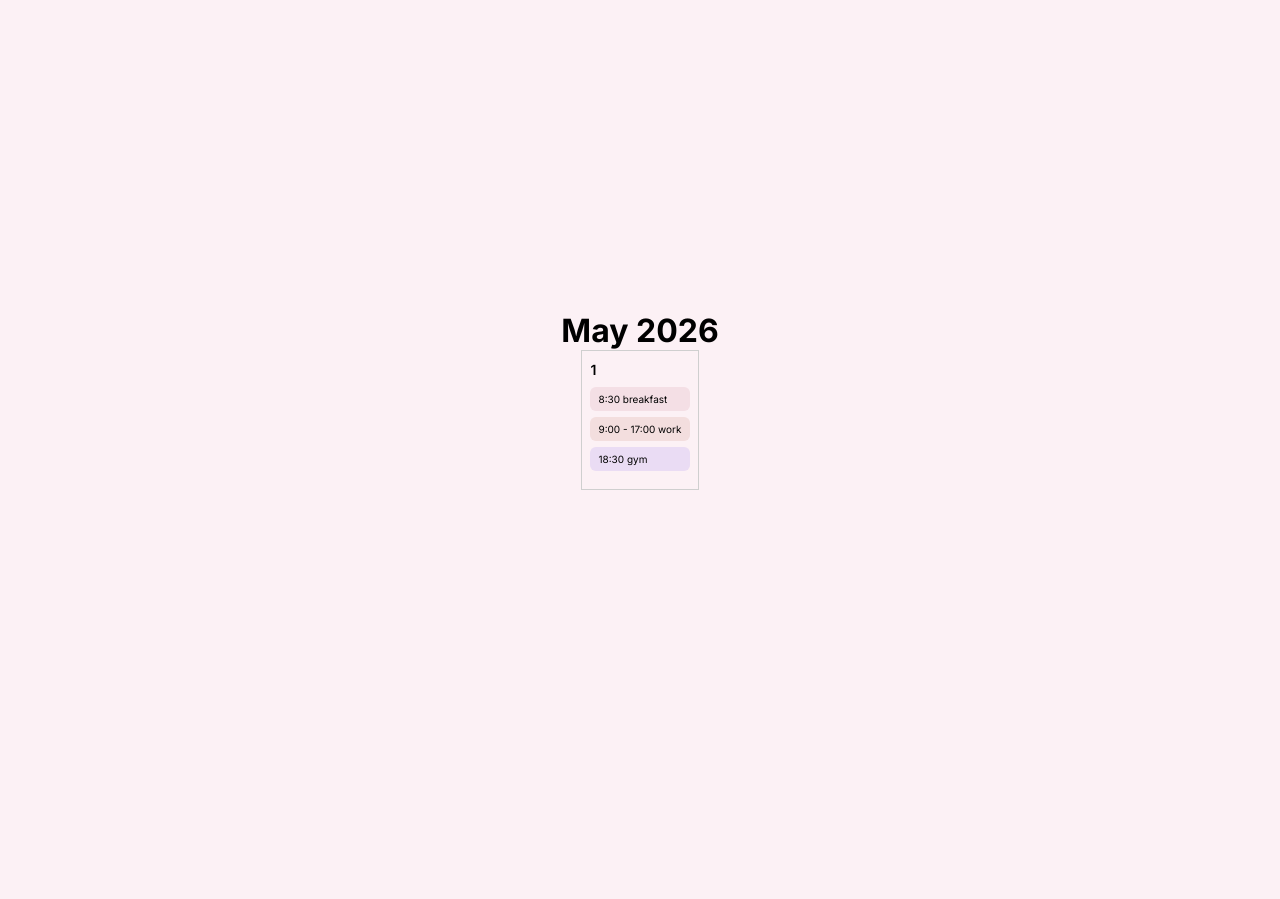
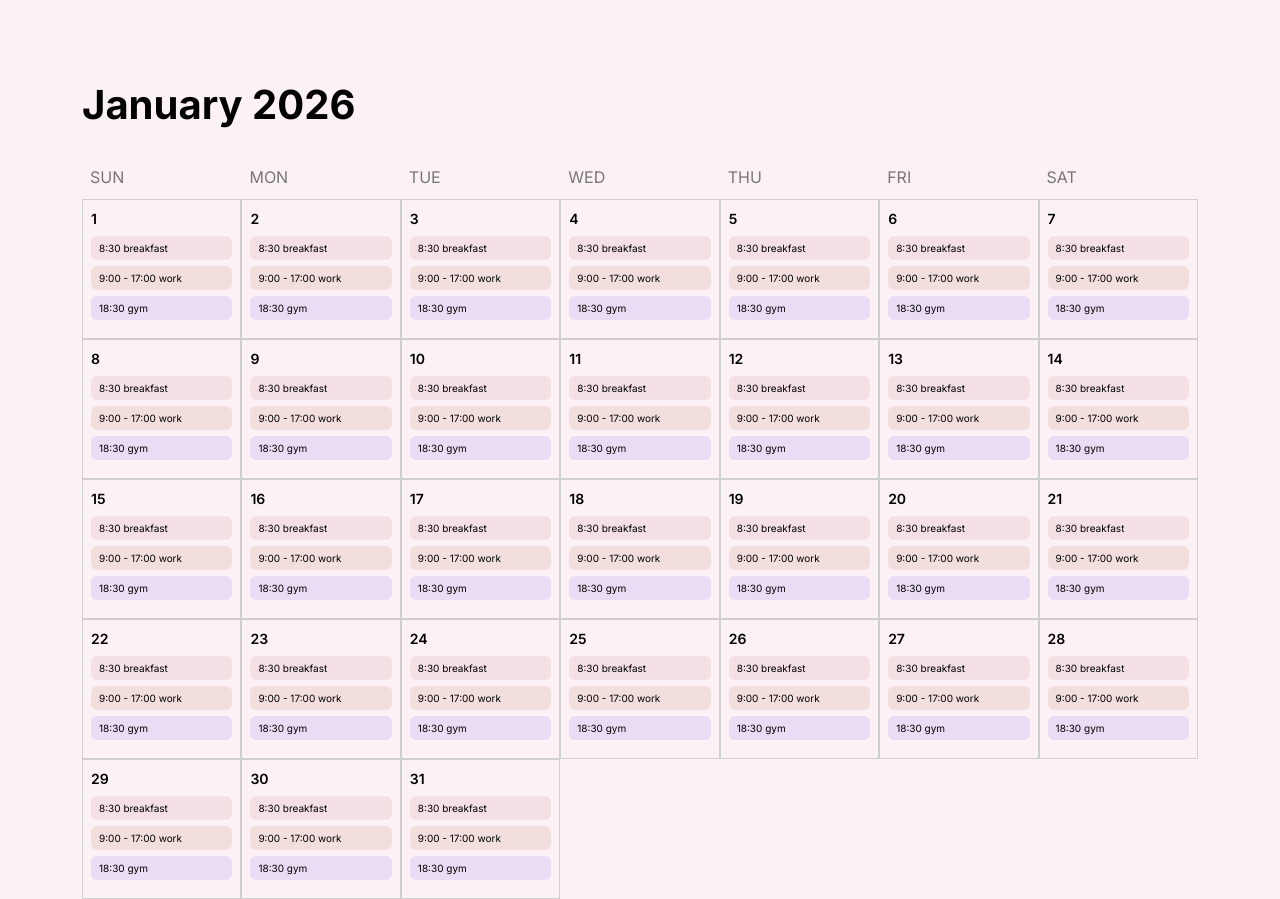
Before and after one commit to jheni1e/monthly-review, a React (Vite) app in the folder front/monthly-review/: page / in a window 1280 px wide. Before the commit the page ends 800 px from the top, so only its background shows below. Built offline with nearby package versions, Linux system fonts and the light colour scheme.

Commit message:
first version of the monthly calendar

```diff
--- a/front/monthly-review/src/App.jsx
+++ b/front/monthly-review/src/App.jsx
@@ -1,16 +1,12 @@
-import './App.css'
-import DayCell from './components/DayCell'
-import { mockEvents } from './mocks/mockEvents'
+import "./App.css";
+import MonthlyCalendar from "./components/MonthlyCalendar";
 
 function App() {
   return (
     <>
-    <div style={{ display: "flex", justifyContent: "center", alignItems: "center", height: "100vh", flexDirection: "column" }}>
-      <h1>May 2026</h1>
-      <DayCell day={1} events={mockEvents} />
-    </div>
+      <MonthlyCalendar />
     </>
-  )
+  );
 }
 
-export default App
+export default App;
--- /dev/null
+++ b/front/monthly-review/src/components/MonthlyCalendar/index.css
@@ -0,0 +1,47 @@
+.calendar-container {
+  width: 95%;
+  height: 100vh;
+  margin: 30px auto;
+  padding: 50px;
+}
+
+.calendar-header {
+  display: flex;
+  justify-content: space-between;
+  margin-bottom: 30px;
+}
+
+.calendar-header h1 {
+  font-size: 2.5rem;
+}
+
+.actions {
+  display: flex;
+  gap: 12px;
+}
+
+.actions button {
+  background: black;
+  color: white;
+  border: none;
+  padding: 10px 24px;
+  border-radius: 999px;
+  cursor: pointer;
+}
+
+.weekdays {
+  display: grid;
+  grid-template-columns: repeat(7, 1fr);
+  margin-bottom: 4px;
+}
+
+.weekdays span {
+  font-size: 1rem;
+  color: #777;
+  padding: 8px;
+}
+
+.calendar-grid {
+  display: grid;
+  grid-template-columns: repeat(7, 1fr);
+}
--- /dev/null
+++ b/front/monthly-review/src/components/MonthlyCalendar/index.jsx
@@ -0,0 +1,31 @@
+import DayCell from "../DayCell";
+import { mockEvents } from "../../mocks/mockEvents";
+import "./index.css";
+
+export default function MonthlyCalendar() {
+  const days = Array.from({ length: 31 }, (_, i) => i + 1);
+
+  return (
+    <div className="calendar-container">
+      <div className="calendar-header">
+        <h1>January 2026</h1>
+      </div>
+
+      <div className="weekdays">
+        <span>SUN</span>
+        <span>MON</span>
+        <span>TUE</span>
+        <span>WED</span>
+        <span>THU</span>
+        <span>FRI</span>
+        <span>SAT</span>
+      </div>
+
+      <div className="calendar-grid">
+        {days.map((day) => (
+          <DayCell key={day} day={day} events={mockEvents} />
+        ))}
+      </div>
+    </div>
+  );
+}
```
